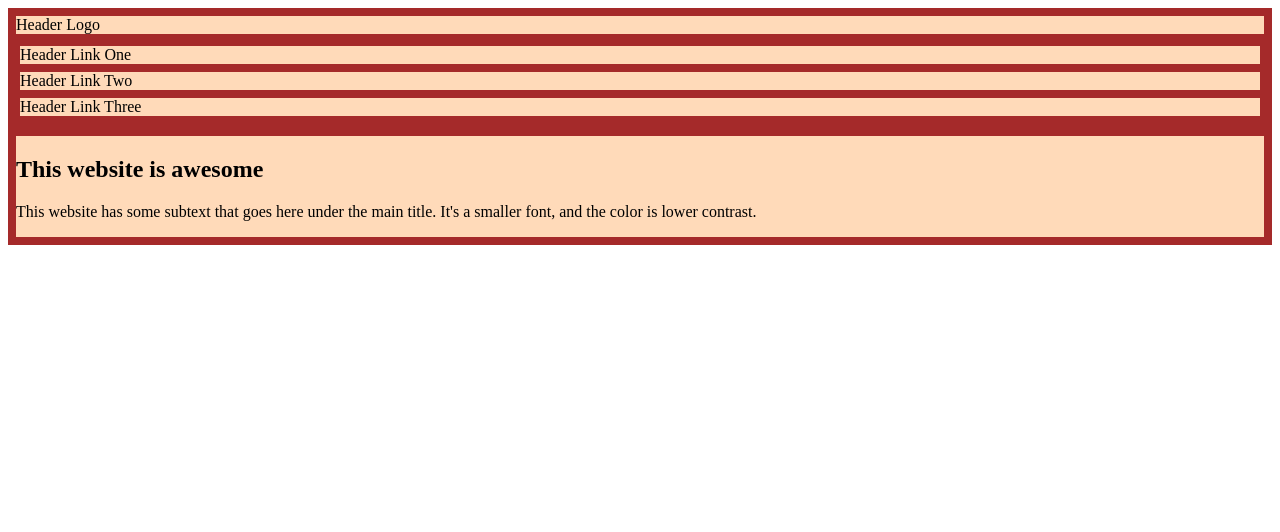
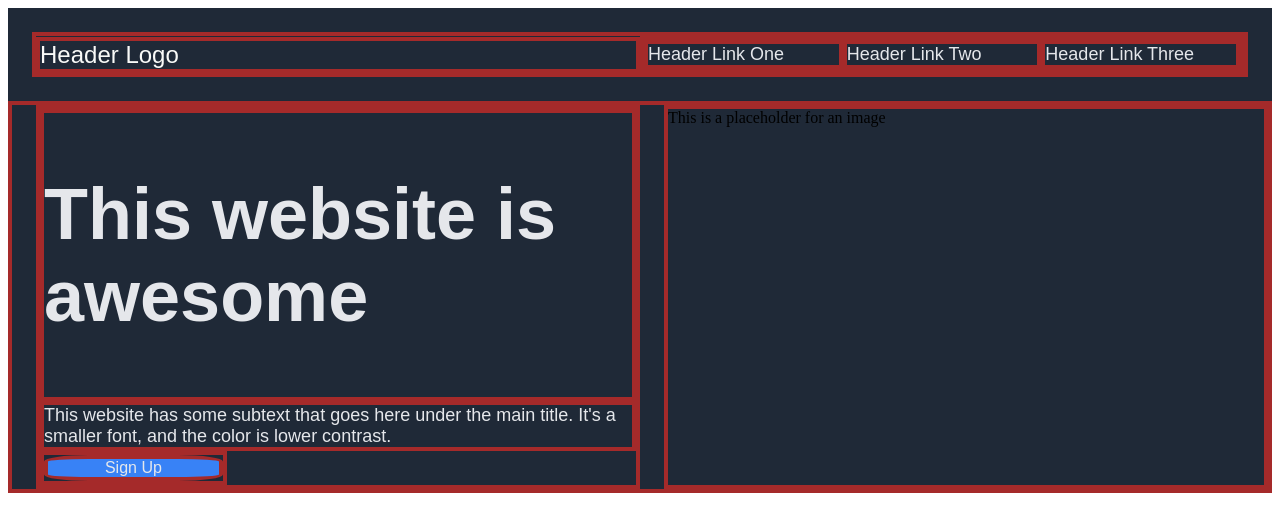
Before and after one commit to nabbers92/odin-landing-page, a plain HTML site: page index.html in a window 1280 px wide. Drawn offline with Linux system fonts and the light colour scheme.

Commit message:
Finish basic style for section one

```diff
--- a/index.html
+++ b/index.html
@@ -9,21 +9,32 @@
 </head>
 
 <body>
-    <div id="header">
-        <div>Header Logo</div>
-        <div>
-            <div class="header-link">Header Link One</div>
-            <div class="header-link">Header Link Two</div>
-            <div class="header-link">Header Link Three</div>
+    <div class="flex-container" id="header">
+        <div class="flex-container" id="header-container">
+            <div class="header-text">Header Logo</div>
+            <div class="flex-container" id="links">
+                <div class="header-link">Header Link One</div>
+                <div class="header-link">Header Link Two</div>
+                <div class="header-link">Header Link Three</div>
+            </div>
         </div>
     </div>
-    <div id="section-one">
+    <div class="flex-container" id="section-one">
         <div class="text-block">
-            <h2>This website is awesome</h2>
-            <p>
+            <div class="big-text">
+                <h2>This website is awesome</h2>
+            </div>
+            <div class="body-text">
                 This website has some subtext that goes here under the main title.
                 It's a smaller font, and the color is lower contrast.
-            </p>
+            </div>
+
+            <div class="button-container">
+                <div class="button" id="signup">Sign Up</div>
+            </div>
+        </div>
+        <div class="image-container">
+            This is a placeholder for an image
         </div>
     </div>
 </body>
--- a/styles.css
+++ b/styles.css
@@ -2,3 +2,89 @@ div {
     background: peachpuff;
     border: 4px solid brown;
 }
+
+#header {
+    display: flex;
+}
+
+.flex-container#section-one div.big-text {
+    font-size: 48px;
+    font-family: "Hero Main", sans-serif;
+    font-weight: extra-bold;
+    color: #e5e7eb
+}
+
+.button-container {
+    display: flex;
+    justify-content: center;
+    align-items: center;
+    width: 30%;
+}
+
+.flex-container {
+    display: flex;
+}
+
+.flex-container div {
+    flex: 1;
+    justify-content: center;
+    align-items: center;
+}
+
+.flex-container#header {
+    background: #1f2937;
+    border: 0px #1f2937;
+    font-family: "Hero Main", sans-serif;
+}
+
+.flex-container#links {
+    background: #1f2937;
+    /* border: 0px; */
+}
+
+.flex-container#header-container {
+    background: #1f2937;
+    margin: 24px;
+}
+
+.header-text {
+    background: #1f2937;
+    color: #f9faf8;
+    font-size: 24px;
+}
+
+.header-link {
+    background: #1f2937;
+    color: #e5e7eb;
+    font-size: 18px;
+}
+
+.flex-container#section-one {
+    background: #1f2937;
+}
+
+.flex-container#section-one .text-block {
+    background: #1f2937;
+    margin: 0px 24px;
+}
+
+.flex-container#section-one div {
+    background: #1f2937;
+}
+
+.flex-container#section-one div.button#signup {
+    display: flex;
+    background: #3882f6;
+    color: #e5e7eb;
+    font-family: "Hero Main", sans-serif;
+    justify-content: center;
+    flex: 1;
+    border-radius: 25%;
+}
+
+.flex-container#section-one div.body-text {
+    font-family: "Hero Main", sans-serif;
+    font-size: 18px;
+    color: #e5e7eb;
+    flex: 1;
+}
```
